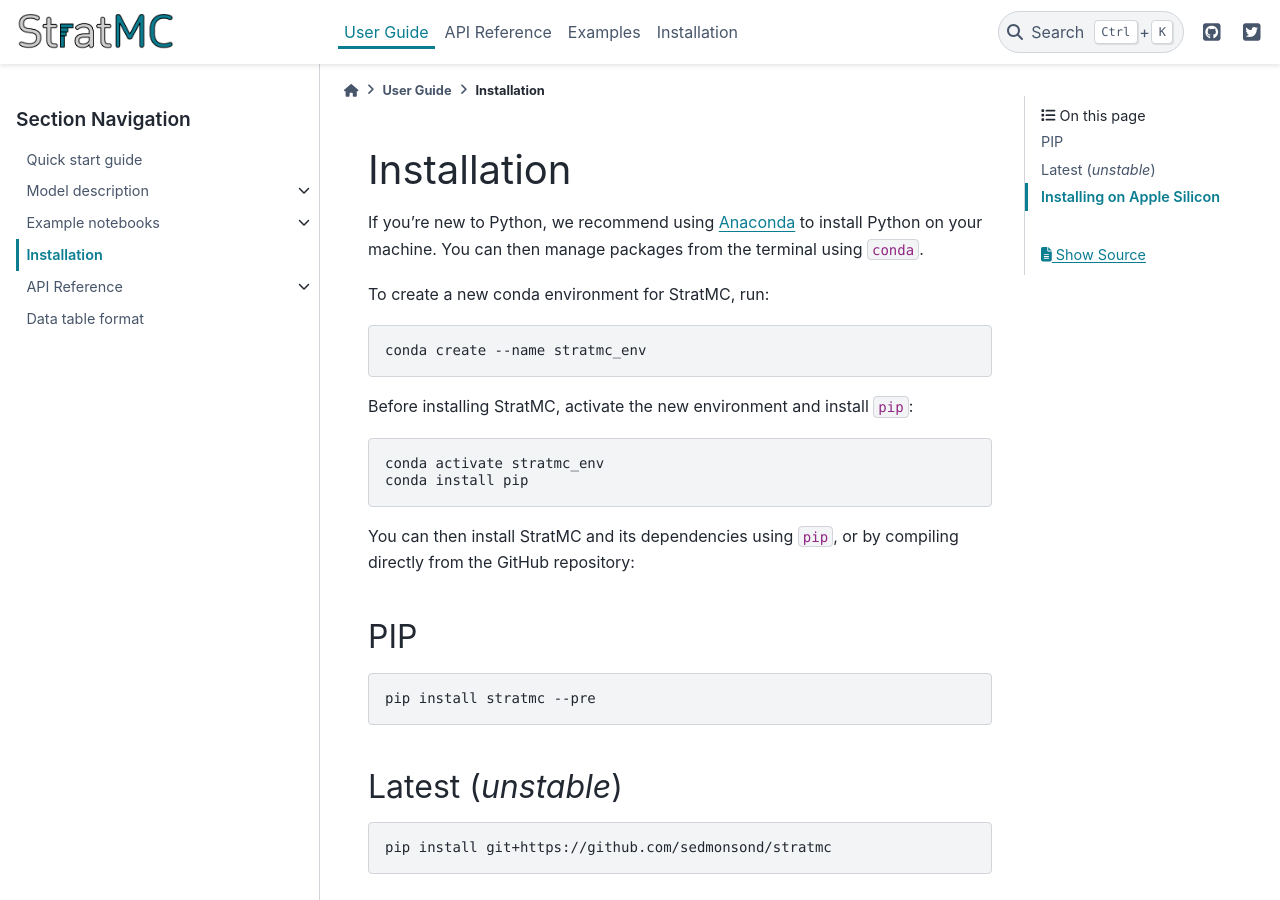
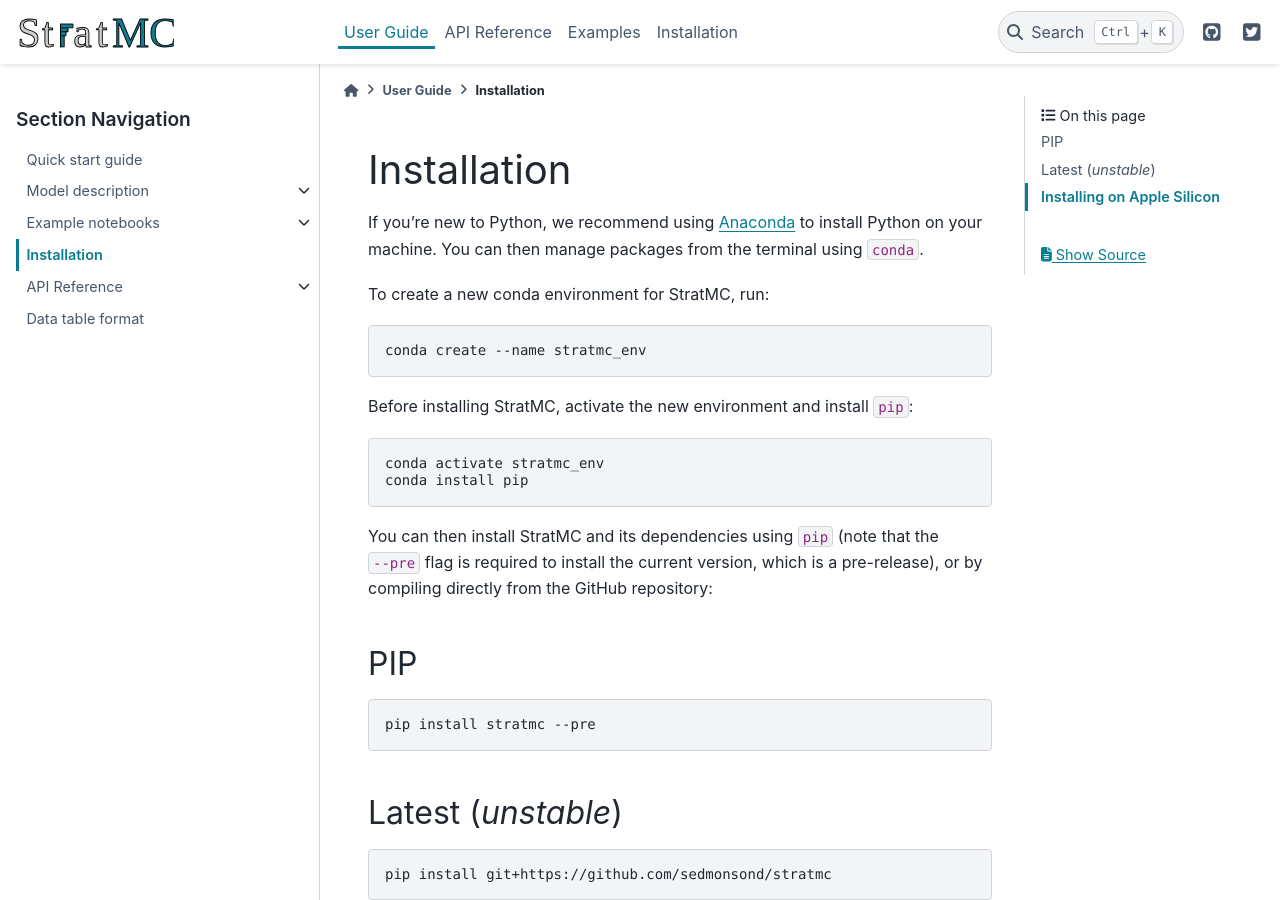
Before and after one commit to sedmonsond/stratmc, a Sphinx documentation site: the page built from docs/source/installation.rst, in a window 1280 px wide and 900 px high. Built offline with Sphinx 7.4.7 and the PyData theme 0.15.4, drawn with Linux system fonts in a browser that asks for light colours; pages that are not in the unit, such as notebooks, are missing from menus.

Commit message:
logo update, add pre-release pip installation instructions

```diff
--- a/docs/source/conf.py
+++ b/docs/source/conf.py
@@ -121,7 +121,7 @@
 #
 html_theme = "pydata_sphinx_theme"
 
-html_logo = "logos/stratmc.png"
+html_logo = "logos/stratmc.svg"
 
 # Theme options are theme-specific and customize the look and feel of a theme
 # further.  For a list of options available for each theme, see the
--- a/docs/source/index.rst
+++ b/docs/source/index.rst
@@ -1,6 +1,6 @@
 .. title:: StratMC Documentation
 
-.. figure:: logos/stratmc.png
+.. figure:: logos/stratmc.svg
    :width: 60 %
    :alt: StratMC logo
    :align: center
--- a/docs/source/installation.rst
+++ b/docs/source/installation.rst
@@ -17,7 +17,7 @@
   conda activate stratmc_env
   conda install pip
 
-You can then install StratMC and its dependencies using ``pip``, or by compiling directly from the GitHub repository:
+You can then install StratMC and its dependencies using ``pip`` (note that the ``--pre`` flag is required to install the current version, which is a pre-release), or by compiling directly from the GitHub repository:
 
 PIP
 #####
--- a/docs/source/latexindex.rst
+++ b/docs/source/latexindex.rst
@@ -12,7 +12,7 @@
 
 Using geochemical proxy observations and geological age constraints from multiple stratigraphic sections, StratMC simultaneously infers the global proxy signal recorded by all sections and builds an age model for each section. For a complete description of the model, see Edmonsond & Dyer (submitted to *Geoscientific Model Development*).
 
-The StratMC Python package can be :doc:`installed <installation>` from `PyPI <https://pypi.org>`_ using the `pip package installer <https://packaging.python.org/en/latest/guides/tool-recommendations/>`_. The :doc:`API Reference <api>` catalogs built-in functions for processing data, running the inference model, and plotting the results. For example notebooks, refer to the online `package documentation <https://sedmonsond.github.io/stratmc/>`_ (https://sedmonsond.github.io/stratmc/).
+The StratMC Python package can be :doc:`installed <installation>` from `PyPI <https://pypi.org>`_ using the `pip package installer <https://packaging.python.org/en/latest/guides/tool-recommendations/>`_. The :doc:`API Reference <api>` catalogs built-in functions for processing data, running the inference model, and plotting the results. For example notebooks, refer to the online `package documentation <https://stratmc.readthedocs.io/>`_ (https://stratmc.readthedocs.io/).
 
 
 .. toctree::
```
Also changed, not shown: docs/source/logos/stratmc.svg, 1 other file.
